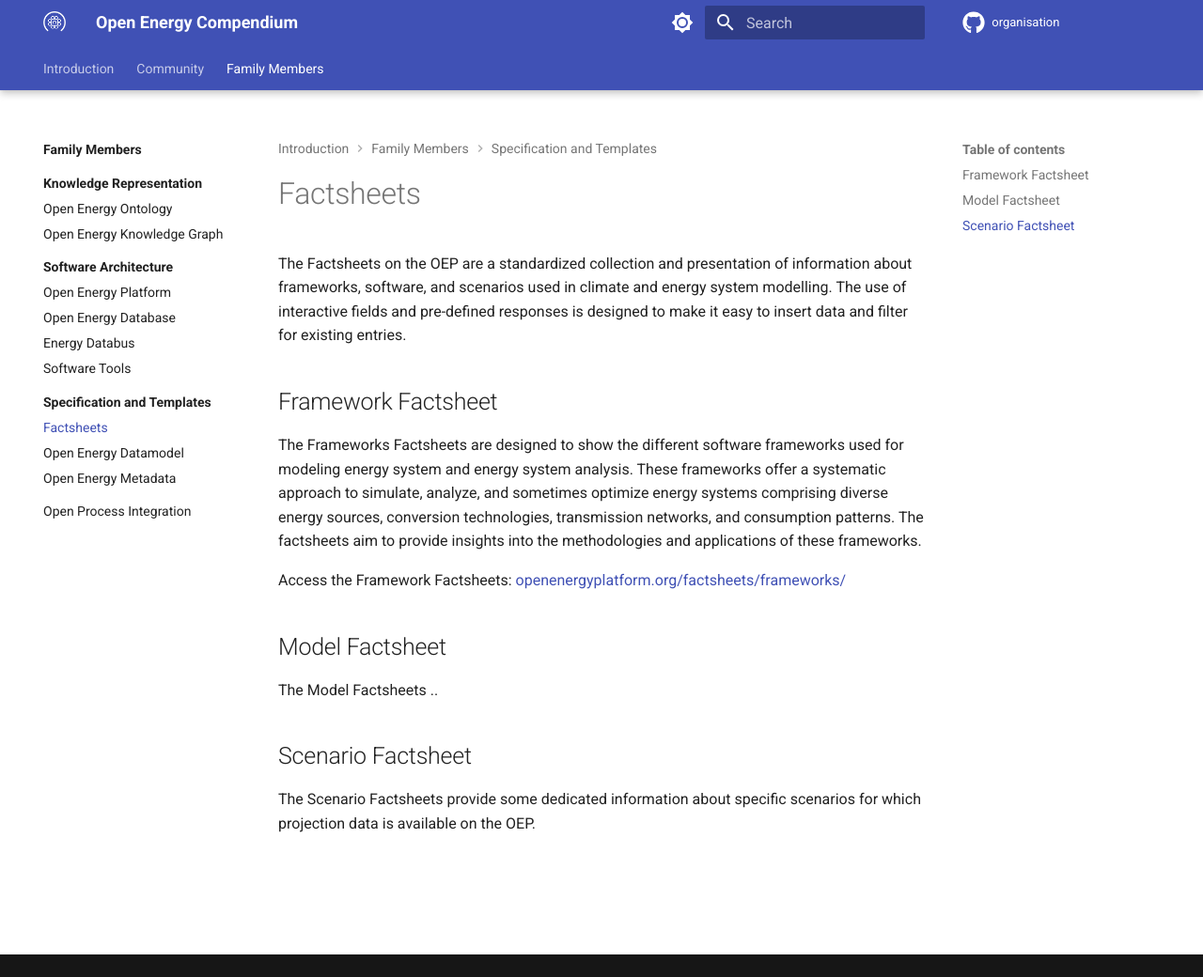
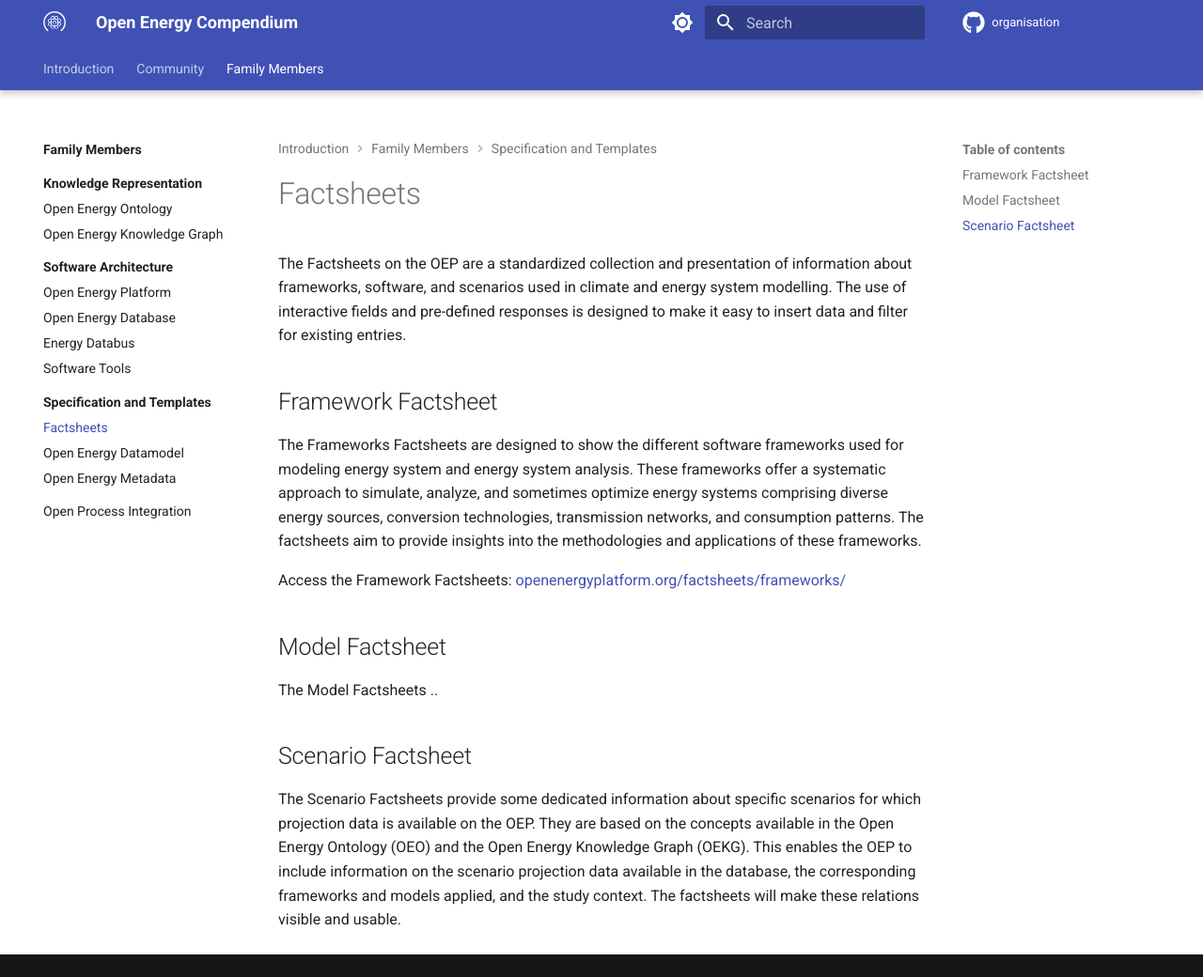
Before and after one commit to OpenEnergyPlatform/organisation, an MkDocs documentation site: the page built from compendium/family_members/templates-and-specification/factsheets.md, in a window 1280 px wide and 1040 px high. Shown: the whole window at 94% size. Built offline with MkDocs 1.6.1 and Material for MkDocs 9.7.7, drawn with Linux system fonts in a browser that asks for light colours; comment, search, counter and statistics services are not loaded.

Commit message:
Update scenario factsheets #74

```diff
--- a/compendium/family_members/templates-and-specification/factsheets.md
+++ b/compendium/family_members/templates-and-specification/factsheets.md
@@ -26,3 +26,9 @@
 
 The Scenario Factsheets provide some dedicated information about specific
 scenarios for which projection data is available on the OEP.
+They are based on the concepts available in the Open Energy Ontology (OEO)
+and the Open Energy Knowledge Graph (OEKG).
+This enables the OEP to include information on the scenario projection
+data available in the database, the corresponding frameworks and models applied,
+and the study context.
+The factsheets will make these relations visible and usable.
```
